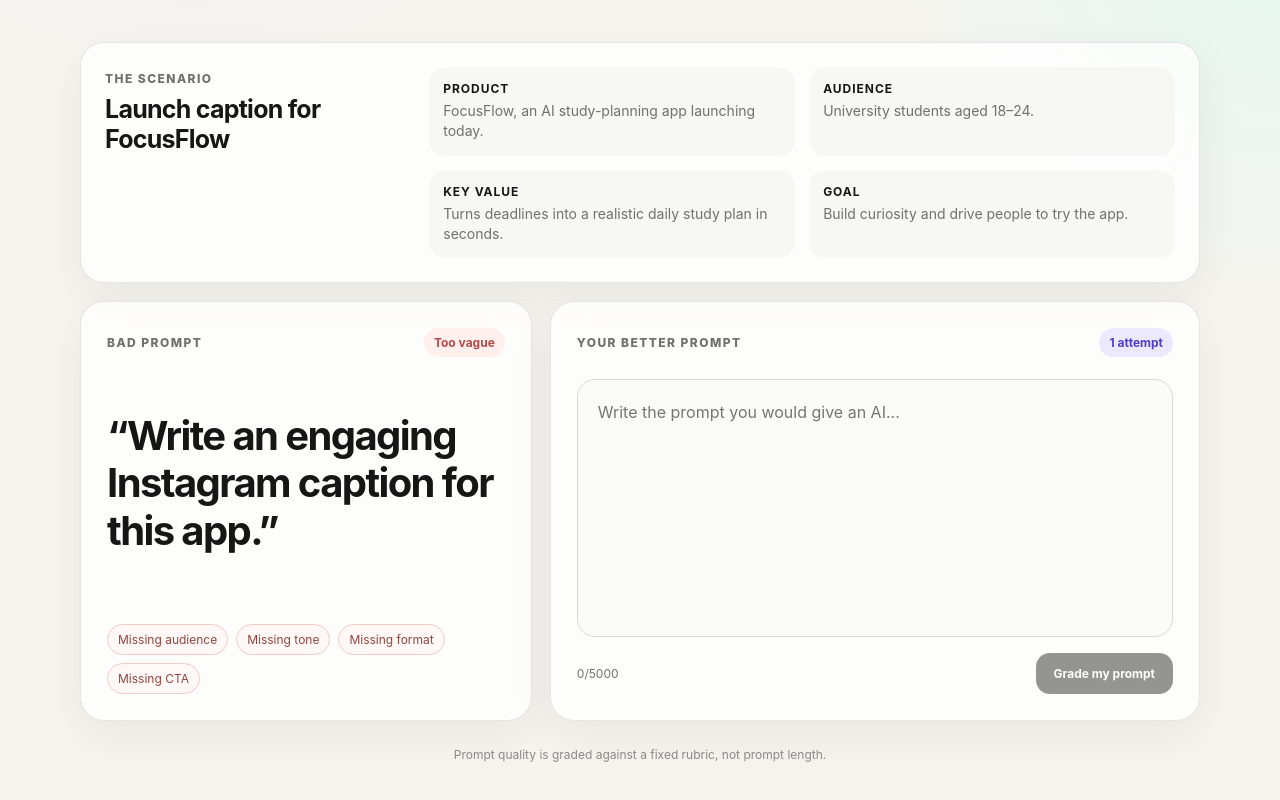
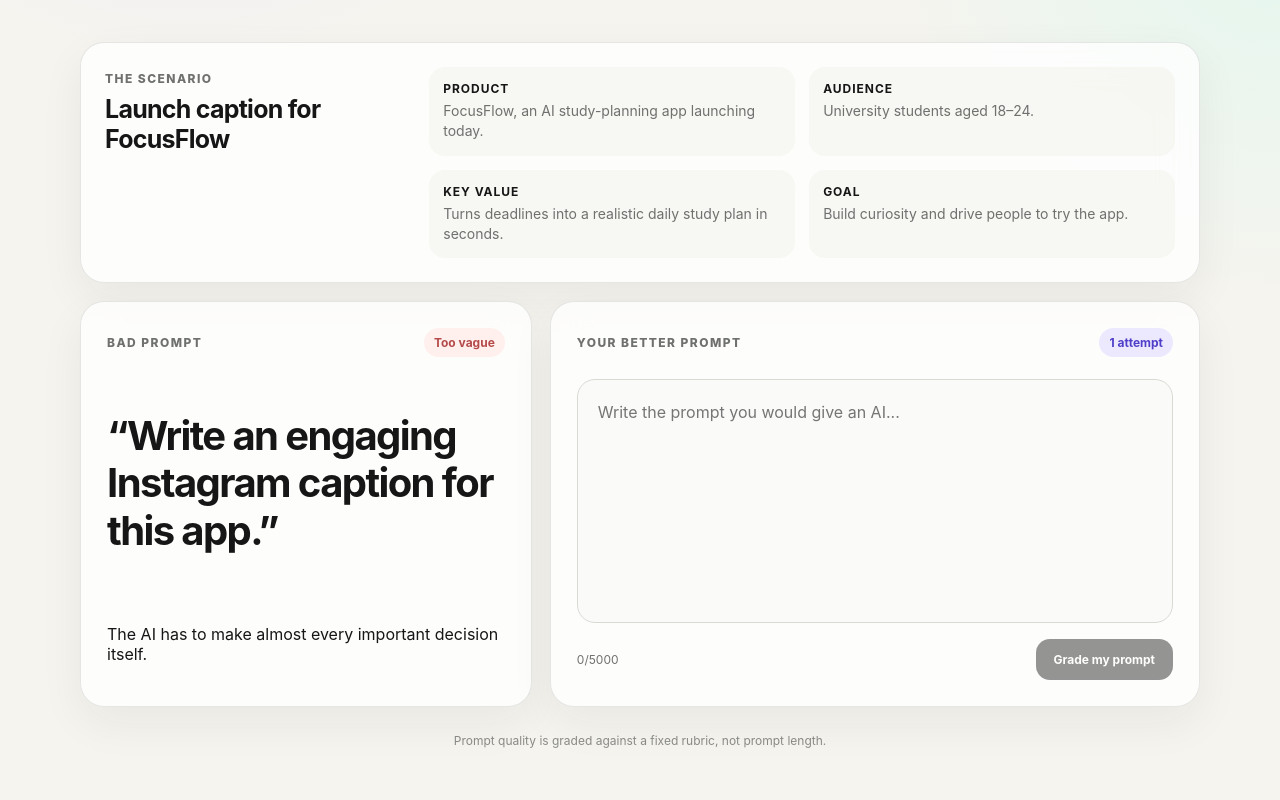
Before and after one commit to CyberZenithX/CRAFT-Prompt-Scorer, a Next.js app: page / in a window 1280 px wide. Shown: the part 386-1186 px from the top of the page. Built offline with nearby package versions, Linux system fonts and the light colour scheme.

Commit message:
Keep grading rubric hidden before submission

```diff
--- a/app/page.tsx
+++ b/app/page.tsx
@@ -86,12 +86,9 @@
             <span className="pill bad">Too vague</span>
           </div>
           <p className="badPrompt">“{BAD_PROMPT}”</p>
-          <div className="whyBad">
-            <span>Missing audience</span>
-            <span>Missing tone</span>
-            <span>Missing format</span>
-            <span>Missing CTA</span>
-          </div>
+          <p className="badNote">
+            The AI has to make almost every important decision itself.
+          </p>
         </article>
 
         <form className="card goodCard" onSubmit={submitPrompt}>
```
